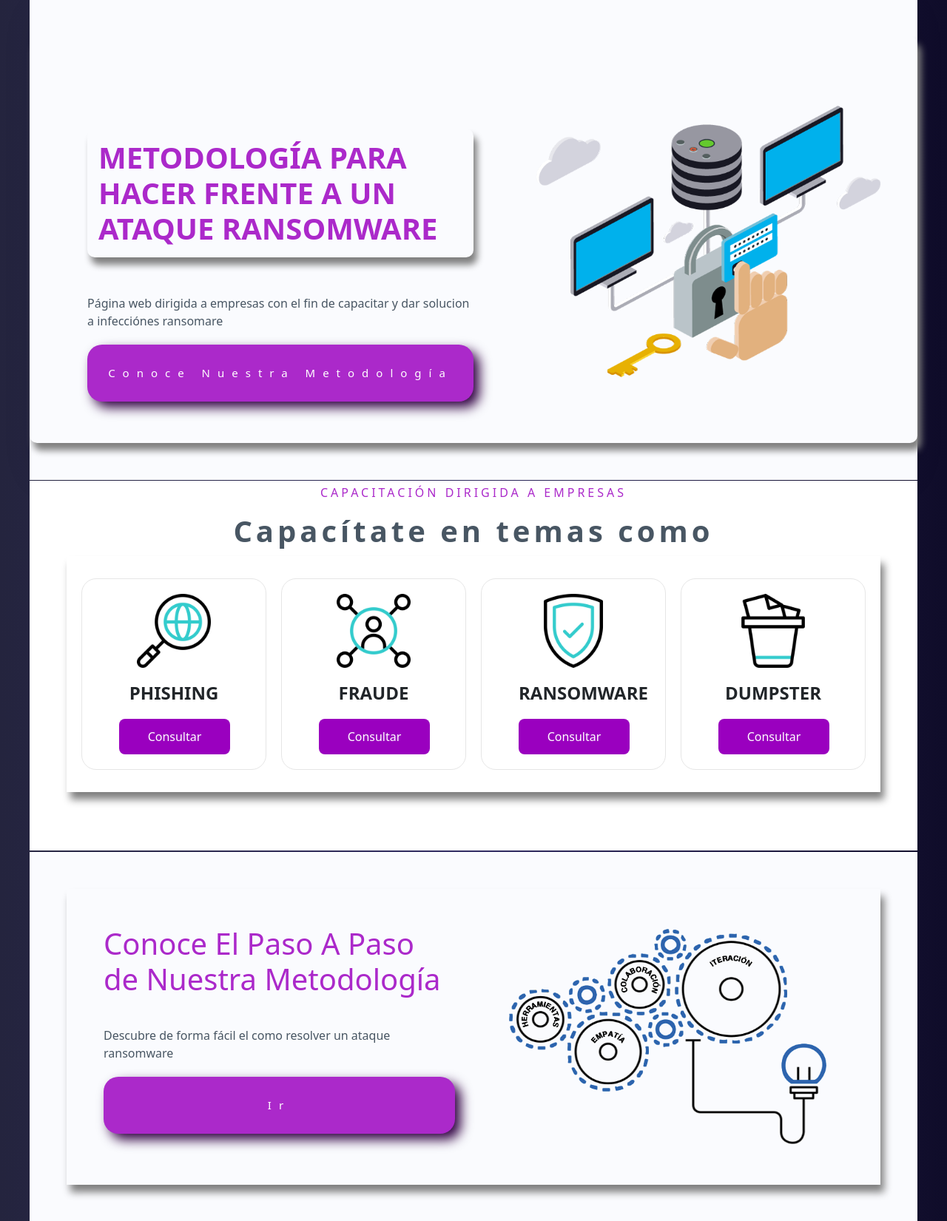
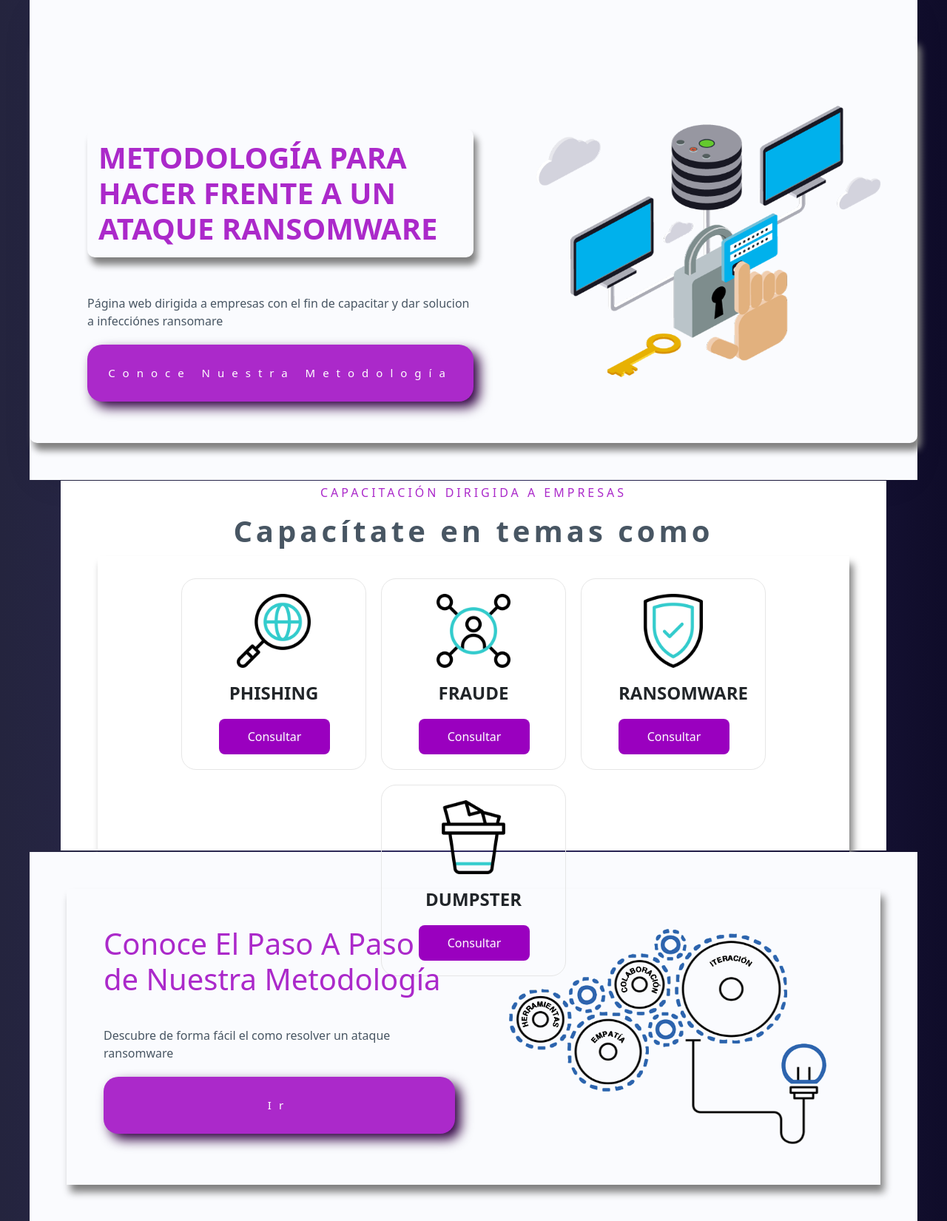
Before and after one commit to davld-R/proyectoMT, a Django app: template proyecto5/azul/templates/azul/feed.html in a window 1280 px wide. Shown: the part 33-1684 px from the top of the page at 74% size. Run offline with Django 3.2, Linux system fonts and the light colour scheme; the template is opened without the code that fills it, so the values that code supplies are empty.

Commit message:
actualizaciones

```diff
--- a/proyecto5/azul/templates/azul/feed.html
+++ b/proyecto5/azul/templates/azul/feed.html
@@ -98,7 +98,7 @@
 
       <!--construccion Capacitacion banner-->
 
-      <div class="container__trust container__card-primary">
+      <div class="container container__trust container__card-primary">
         <div class="trust card__primary">
           <div class="text__trust text__card-primary">
             <p>CAPACITACIÓN DIRIGIDA A EMPRESAS</p>
```
